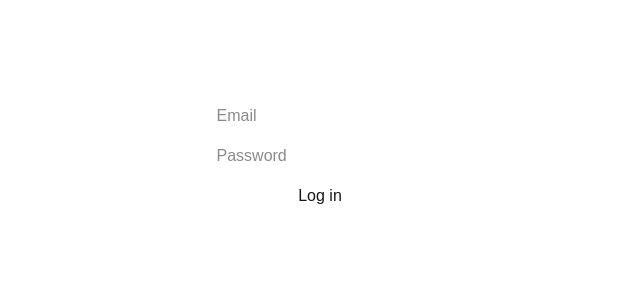
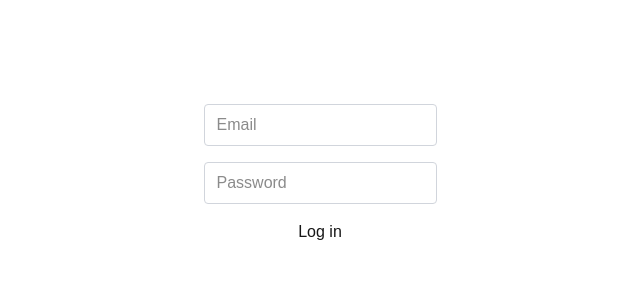
Before and after one commit to dariuszchmiela/dch-elerning, a Next.js app in the folder frontend/: page /login in a window 1280 px wide. Shown: the top 300 px of the page, without its empty margins (320-960 px from the left). Built offline with nearby package versions, Linux system fonts and the light colour scheme.

Commit message:
Style login form inputs with Tailwind

```diff
--- a/frontend/app/login/page.tsx
+++ b/frontend/app/login/page.tsx
@@ -30,8 +30,8 @@ export default function LoginPage() {
 
   return (
       <form onSubmit={handleSubmit} className="flex flex-col gap-4 max-w-sm mx-auto mt-20 p-6">
-      <input type="email" value={email} onChange={(e) => setEmail(e.target.value)} placeholder="Email" />
-      <input type="password" value={password} onChange={(e) => setPassword(e.target.value)} placeholder="Password" />
+        <input type="email" value={email} onChange={(e) => setEmail(e.target.value)} placeholder="Email" className="border border-gray-300 rounded px-3 py-2" />
+        <input type="password" value={password} onChange={(e) => setPassword(e.target.value)} placeholder="Password" className="border border-gray-300 rounded px-3 py-2" />
       {error && <p>{error}</p>}
       {success && <p>Zalogowano pomyślnie!</p>}
       <button type="submit">Log in</button>
```
